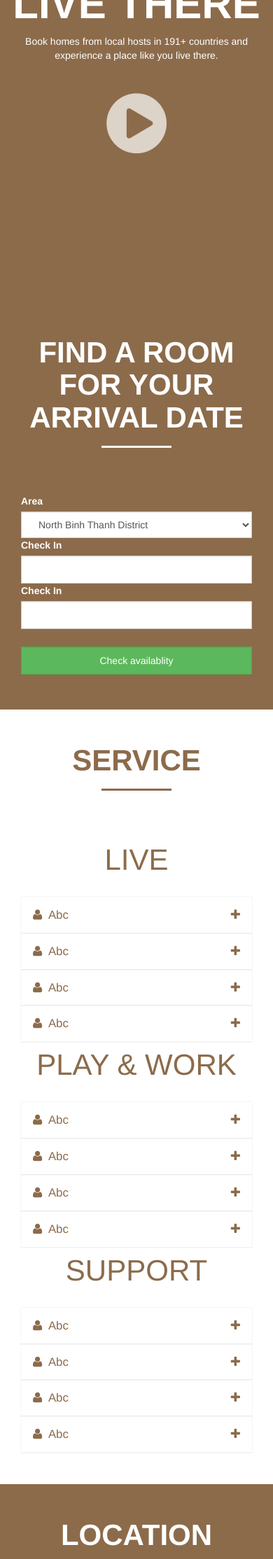
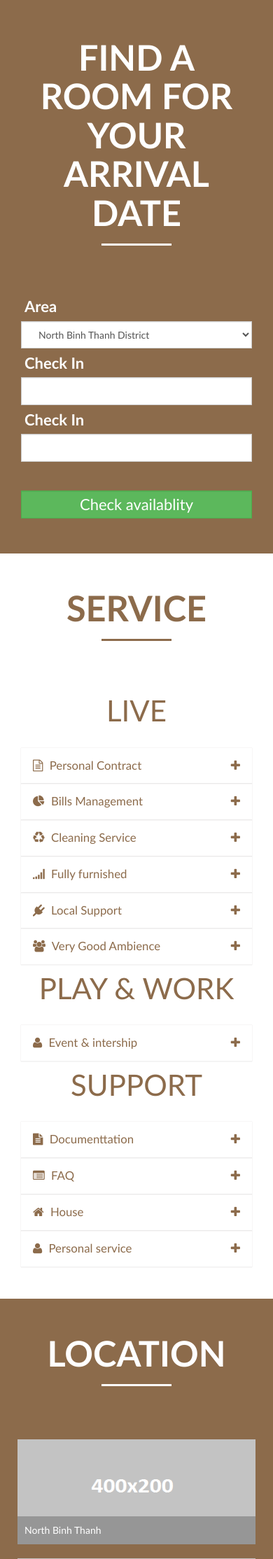
Before and after one commit to bssdatdang/sharehouseasia, a PHP site: page / in a window 390 px wide. Shown: the part 196-2424 px from the top of the page at 70% size. Run offline with PHP 8.4, Linux system fonts and the light colour scheme; some libraries are stand-ins or nearby versions.

Commit message:
update html homepage

```diff
--- a/html/assets/css/homepage.css
+++ b/html/assets/css/homepage.css
@@ -4,6 +4,7 @@
 
  * {
    transition: all 0.3s;
+   font-family: "Trebuchet MS", Helvetica, sans-serif;
  }
 
  .sharehouse-site {
@@ -96,7 +97,7 @@
 
  .box-inner .panel-title {
    text-align: center;
-   font-size: 3em;
+   font-size: 3.6em;
    margin-top: 20px;
    margin-bottom: 60px;
    font-weight: bold;
@@ -215,9 +267,15 @@
    background: rgba(0, 0, 0, 0.08);
  }
 
+ .slider-player video {
+   width: 100%;
+   height: 100%;
+   background: #ffffff
+ }
+
  .btn-play {
    color: #fff;
-   font-size: 100px;
+   font-size: 10vw;
    opacity: 0.7;
  }
 
@@ -239,9 +297,16 @@
    height: auto;
  }
 
+ .checking .form-group label {
+   font-size: 22px;
+   margin: 5px;
+ }
+
  .checking button.form-control {
-   margin-top: 25px;
+   margin-top: 41px;
    color: #fff;
+   font-size: 22px;
+   padding: 3px;
  }
  /*************************/
  /*********SERVICE*********/
@@ -707,7 +778,7 @@
 
  .location-thumbnail img {
    width: 100%;
-   height: 250px
+   height: 20vw;
  }
 
  .album-image .flickr_badge_image {
--- /dev/null
+++ b/html/assets/css/responsive.css
@@ -0,0 +1,47 @@
+@media screen and (max-width: 786px) {
+  .sh-main-navbar {
+    background: rgba(0, 0, 0, 0.15);
+  }
+  .sh-main-navbar .nav li {
+    text-align: center;
+    border-bottom: 1px solid;
+  }
+  body header .sh-main-navbar .nav li:not(:first-child) {
+    border-top: 0;
+  }
+  .content .slider-video,
+  .content .video-control {
+    height: auto;
+  }
+  .slider-player video {
+    width: 100%;
+    height: 100%;
+    background: #ffffff
+  }
+  footer .sh-widget{
+    text-align: center;
+    float: left;
+    width: 100%;
+    border-bottom: 1px solid rgba(255, 255, 255, 0.16);
+  }
+  footer .sh-widget:last-child{
+  	border-bottom: 0;
+  }
+  .sh-widget ul{
+  	margin: auto;
+  }
+  .sh-widget ul li{
+  	float: none;
+  }
+  .location-thumbnail img{
+  	height: 200px;
+  }
+}
+@media screen and (max-width: 480px) {
+	.location-item{
+		width: 100%;
+	}
+	.location-thumbnail img{
+		height: 150px;
+	}
+}
--- a/html/index.html
+++ b/html/index.html
@@ -8,8 +8,11 @@
   <link rel="stylesheet" type="text/css" href="assets/css/bootstrap.min.css">
   <link rel="stylesheet" type="text/css" href="assets/css/font-awesome.min.css">
   <link rel="stylesheet" href="http://code.jquery.com/ui/1.11.4/themes/smoothness/jquery-ui.css">
+  <link rel='stylesheet' href='http://fonts.googleapis.com/css?family=Montserrat%3Aregular%2C700&#038;subset=latin&#038;ver=4.3.4' type='text/css' media='all' />
+  <link rel='stylesheet' href='http://fonts.googleapis.com/css?family=Open+Sans%3A300%2C300italic%2Cregular%2Citalic%2C600%2C600italic%2C700%2C700italic%2C800%2C800italic&#038;subset=greek%2Ccyrillic-ext%2Ccyrillic%2Clatin%2Clatin-ext%2Cvietnamese%2Cgreek-ext&#038;ver=4.3.4' type='text/css' media='all' />
   <link rel="stylesheet" type="text/css" href="assets/css/animate.min.css">
   <link rel="stylesheet" type="text/css" href="assets/css/homepage.css">
+  <link rel="stylesheet" type="text/css" href="assets/css/responsive.css">
 </head>
 
 <body>
@@ -24,10 +27,17 @@
         <a href="#" class="navbar-brand">
           <img src="assets/images/ss-logo-footer.png"></a>
       </div>
-      <nav id="sh-main-navbar" class="collapse navbar-collapse">
+      <nav id="sh-main-navbar" class="collapse navbar-collapse sh-main-navbar">
         <ul class="nav navbar-nav navbar-right">
-          <li> <a href="#">List your space</a> </li>
-          <li> <a href="#">Service</a> </li>
+          <li> <a href="#">List your space</a>
+          </li>
+          <li class="dropdown"> <a href="#" data-toggle="dropdown">Service    <span class="caret"></span></a>
+            <ul class="dropdown-menu">
+              <li><a href="#">LIVE</a> </li>
+              <li><a href="#">PLAY & WORK</a> </li>
+              <li><a href="#">SUPPORT</a> </li>
+            </ul>
+          </li>
           <li> <a href="#">Blog</a> </li>
           <li> <a href="#">Support</a> </li>
           <li> <a href="#">Account</a> </li>
@@ -118,50 +128,74 @@
                     <ul class="service-list list-unstyled">
                       <li class="service-item">
                         <h6 class="sc-item-title">
-                          <i class="fa fa-user"></i>
-                          Abc
+                          <i class="fa fa-file-text-o"></i>
+                          Personal Contract
                           <span class="control-caret pull-right">
                           <i class="fa fa-plus"></i>
                           </span>
                         </h6>
                         <div class="sc-item-description">
-                          sdsdsds
+                          Each room have its own contract which is independent from the whole flat. No matter how many person sharing the flat, you pay the same price for all the contract duration.
                         </div>
                       </li>
                       <li class="service-item">
                         <h6 class="sc-item-title">
-                          <i class="fa fa-user"></i>
-                          Abc
+                          <i class="fa fa-pie-chart"></i>
+                          Bills Management
                           <span class="control-caret pull-right">
                           <i class="fa fa-plus"></i>
                           </span>
                         </h6>
                         <div class="sc-item-description">
-                          sdsdsds
+                          You won’t ever have to worry about managing your bills for your flat; every month you will receive only one bill with your equally-shared part of expenses and charges.
                         </div>
                       </li>
                       <li class="service-item">
                         <h6 class="sc-item-title">
-                          <i class="fa fa-user"></i>
-                          Abc
+                          <i class="fa fa-recycle"></i>
+                          Cleaning Service
                           <span class="control-caret pull-right">
                           <i class="fa fa-plus"></i>
                           </span>
                         </h6>
                         <div class="sc-item-description">
-                          sdsdsds
+                          We offer a 3 times/week cleaning service for all common areas of the flat (kitchen, bathroom, living room, etc.) with the option of a custom cleaning of bedrooms, washing and ironing clothes upon request!
                         </div>
                       </li>
                       <li class="service-item">
                         <h6 class="sc-item-title">
-                          <i class="fa fa-user"></i>
-                          Abc
+                          <i class="fa fa-signal"></i>
+                          Fully furnished
                           <span class="control-caret pull-right">
                           <i class="fa fa-plus"></i>
                           </span>
                         </h6>
                         <div class="sc-item-description">
-                          sdsdsds
+                          All of our flats are fully furnished. From a desk, bed and wardrobe, washing machine to multiples Internet routers accessible from everywhere and a fully equipped kitchen.
+                        </div>
+                      </li>
+                      <li class="service-item">
+                        <h6 class="sc-item-title">
+                          <i class="fa fa-plug"></i>
+                          Local Support
+                          <span class="control-caret pull-right">
+                          <i class="fa fa-plus"></i>
+                          </span>
+                        </h6>
+                        <div class="sc-item-description">
+                          We have your maintenance needs covered with our technical team. Moreover, as part of the community, you will have access to our best deal in term of travelling and restaurant. Last but not least, we provide to our tenants, the internship and job placement service to provide the best local experiences ever.
+                        </div>
+                      </li>
+                      <li class="service-item">
+                        <h6 class="sc-item-title">
+                          <i class="fa fa-users"></i>
+                          Very Good Ambience
+                          <span class="control-caret pull-right">
+                          <i class="fa fa-plus"></i>
+                          </span>
+                        </h6>
+                        <div class="sc-item-description">
+                          We organize trips and events to make you and your housemates join our international community from others flatshares.
                         </div>
                       </li>
                     </ul>
@@ -174,49 +208,13 @@
                       <li class="service-item">
                         <h6 class="sc-item-title">
                           <i class="fa fa-user"></i>
-                          Abc
+                          Event & intership
                           <span class="control-caret pull-right">
                           <i class="fa fa-plus"></i>
                           </span>
                         </h6>
                         <div class="sc-item-description">
-                          sdsdsds
-                        </div>
-                      </li>
-                      <li class="service-item">
-                        <h6 class="sc-item-title">
-                          <i class="fa fa-user"></i>
-                          Abc
-                          <span class="control-caret pull-right">
-                          <i class="fa fa-plus"></i>
-                          </span>
-                        </h6>
-                        <div class="sc-item-description">
-                          sdsdsds
-                        </div>
-                      </li>
-                      <li class="service-item">
-                        <h6 class="sc-item-title">
-                          <i class="fa fa-user"></i>
-                          Abc
-                          <span class="control-caret pull-right">
-                          <i class="fa fa-plus"></i>
-                          </span>
-                        </h6>
-                        <div class="sc-item-description">
-                          sdsdsds
-                        </div>
-                      </li>
-                      <li class="service-item">
-                        <h6 class="sc-item-title">
-                          <i class="fa fa-user"></i>
-                          Abc
-                          <span class="control-caret pull-right">
-                          <i class="fa fa-plus"></i>
-                          </span>
-                        </h6>
-                        <div class="sc-item-description">
-                          sdsdsds
+                          updating....
                         </div>
                       </li>
                     </ul>
@@ -228,50 +226,50 @@
                     <ul class="service-list list-unstyled">
                       <li class="service-item">
                         <h6 class="sc-item-title">
-                          <i class="fa fa-user"></i>
-                          Abc
+                          <i class="fa fa-file-text"></i>
+                          Documenttation
                           <span class="control-caret pull-right">
                           <i class="fa fa-plus"></i>
                           </span>
                         </h6>
                         <div class="sc-item-description">
-                          sdsdsds
+                          updating....
+                        </div>
+                      </li>
+                      <li class="service-item">
+                        <h6 class="sc-item-title">
+                          <i class="fa fa-list-alt"></i>
+                          FAQ
+                          <span class="control-caret pull-right">
+                          <i class="fa fa-plus"></i>
+                          </span>
+                        </h6>
+                        <div class="sc-item-description">
+                          updating....
+                        </div>
+                      </li>
+                      <li class="service-item">
+                        <h6 class="sc-item-title">
+                          <i class="fa fa-home"></i>
+                          House
+                          <span class="control-caret pull-right">
+                          <i class="fa fa-plus"></i>
+                          </span>
+                        </h6>
+                        <div class="sc-item-description">
+                          updating....
                         </div>
                       </li>
                       <li class="service-item">
                         <h6 class="sc-item-title">
                           <i class="fa fa-user"></i>
-                          Abc
+                          Personal service
                           <span class="control-caret pull-right">
                           <i class="fa fa-plus"></i>
                           </span>
                         </h6>
                         <div class="sc-item-description">
-                          sdsdsds
-                        </div>
-                      </li>
-                      <li class="service-item">
-                        <h6 class="sc-item-title">
-                          <i class="fa fa-user"></i>
-                          Abc
-                          <span class="control-caret pull-right">
-                          <i class="fa fa-plus"></i>
-                          </span>
-                        </h6>
-                        <div class="sc-item-description">
-                          sdsdsds
-                        </div>
-                      </li>
-                      <li class="service-item">
-                        <h6 class="sc-item-title">
-                          <i class="fa fa-user"></i>
-                          Abc
-                          <span class="control-caret pull-right">
-                          <i class="fa fa-plus"></i>
-                          </span>
-                        </h6>
-                        <div class="sc-item-description">
-                          sdsdsds
+                          updating....
                         </div>
                       </li>
                     </ul>
@@ -292,7 +290,7 @@
             </div>
             <div class="panel-body">
               <div class="row">
-                <div class="col-md-9 location-item ">
+                <div class="col-md-9 col-xs-9 location-item ">
                   <div class="location-inner wow bounceIn" data-wow-duration="2.5s" data-wow-delay="700ms">
                     <div class="location-thumbnail">
                       <img src="assets/images/default.png">
@@ -302,7 +300,7 @@
                     </div>
                   </div>
                 </div>
-                <div class="col-md-3  location-item ">
+                <div class="col-md-3 col-xs-3  location-item ">
                   <div class="location-inner  wow bounceIn" data-wow-duration="2.3s" data-wow-delay="700ms">
                     <div class="location-thumbnail">
                       <img src="assets/images/default.png">
@@ -312,7 +310,7 @@
                     </div>
                   </div>
                 </div>
-                <div class="col-md-4  location-item ">
+                <div class="col-md-4 col-xs-4  location-item ">
                   <div class="location-inner  wow bounceInUp" data-wow-duration="2.3s" data-wow-delay="700ms">
                     <div class="location-thumbnail">
                       <img src="assets/images/default.png">
@@ -322,7 +320,7 @@
                     </div>
                   </div>
                 </div>
-                <div class="col-md-4  location-item ">
+                <div class="col-md-4  col-xs-4  location-item ">
                   <div class="location-inner  wow bounceInUp" data-wow-duration="2.6s" data-wow-delay="700ms">
                     <div class="location-thumbnail">
                       <img src="assets/images/default.png">
@@ -332,7 +330,7 @@
                     </div>
                   </div>
                 </div>
-                <div class="col-md-4  location-item ">
+                <div class="col-md-4  col-xs-4  location-item ">
                   <div class="location-inner  wow bounceInUp" data-wow-duration="3s" data-wow-delay="700ms">
                     <div class="location-thumbnail">
                       <img src="assets/images/default.png">
@@ -575,7 +573,7 @@
                     </div>
                   </div>
                 </div>
-                <div class="col-md-4">
+                <div class="col-md-4 event-right">
                   <div class="row  wow fadeIn" data-wow-duration="0.9s" data-wow-delay="1000ms">
                     <div class="col-md-6 event-item">
                       <div class="event-inner">
@@ -715,6 +713,7 @@
               <div class="widget-inner">
                 <p> Phone: +84 938 938 837</p>
                 <p>Email: simsymteam@gmail.com</p>
+              </div>
               <ul class="list-unstyled list-inline list-social">
                 <li>
                   <a href="#" target="_blank"><i class="fa fa-facebook"></i> </a>
@@ -731,7 +730,7 @@
                 <li>
                   <a href="#" target="_blank"><i class="fa fa-instagram"></i> </a>
                 </li>
-              </div>
+              </ul>
             </div>
             <div class="col-md-3 sh-widget">
               <h3 class="widget-title">
```
Also changed, not shown: other parts of html/assets/css/homepage.css (+62 -5 lines), html/assets/js/homepage.js (+38 -5 lines). Lines whose indentation alone changed are shown as unchanged.
